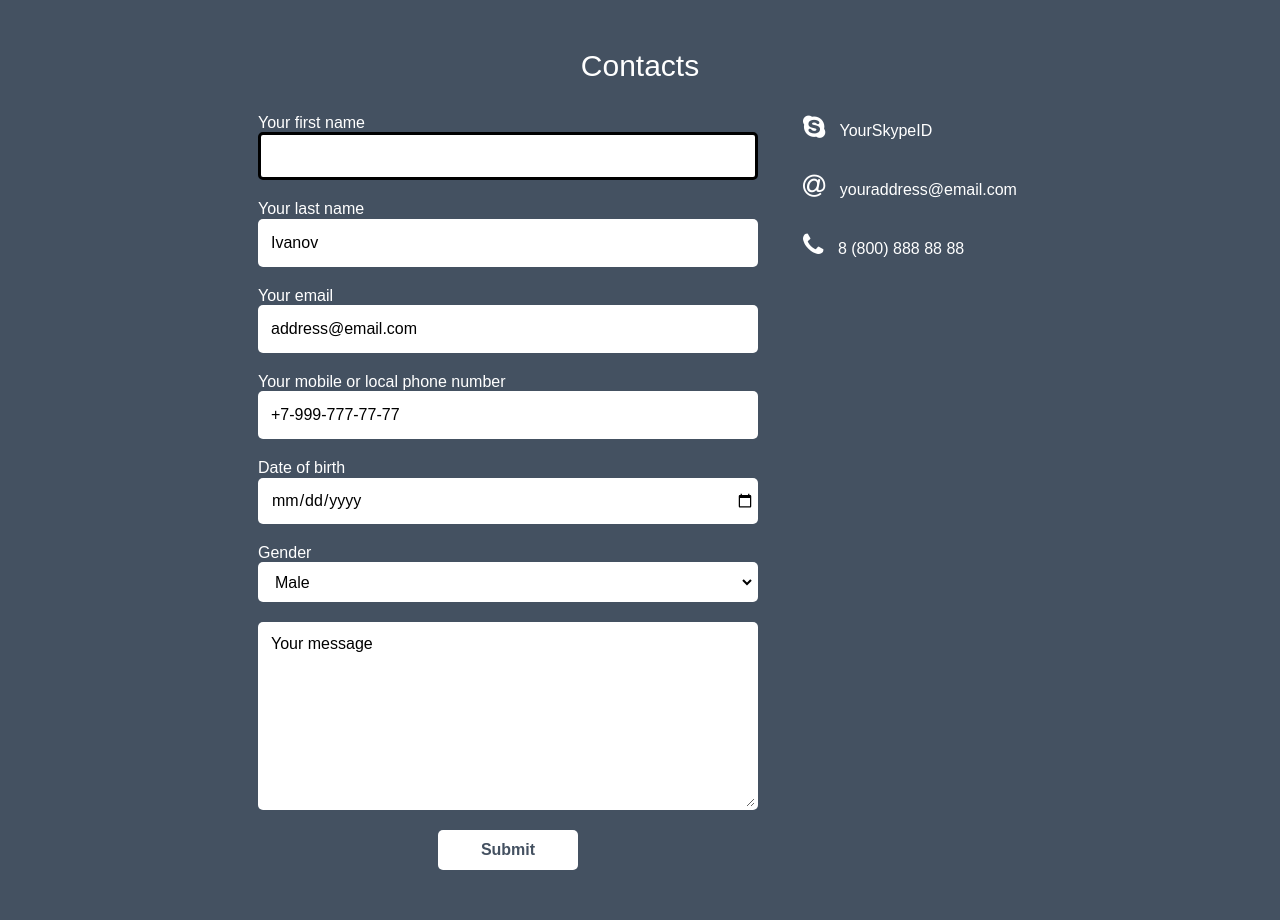
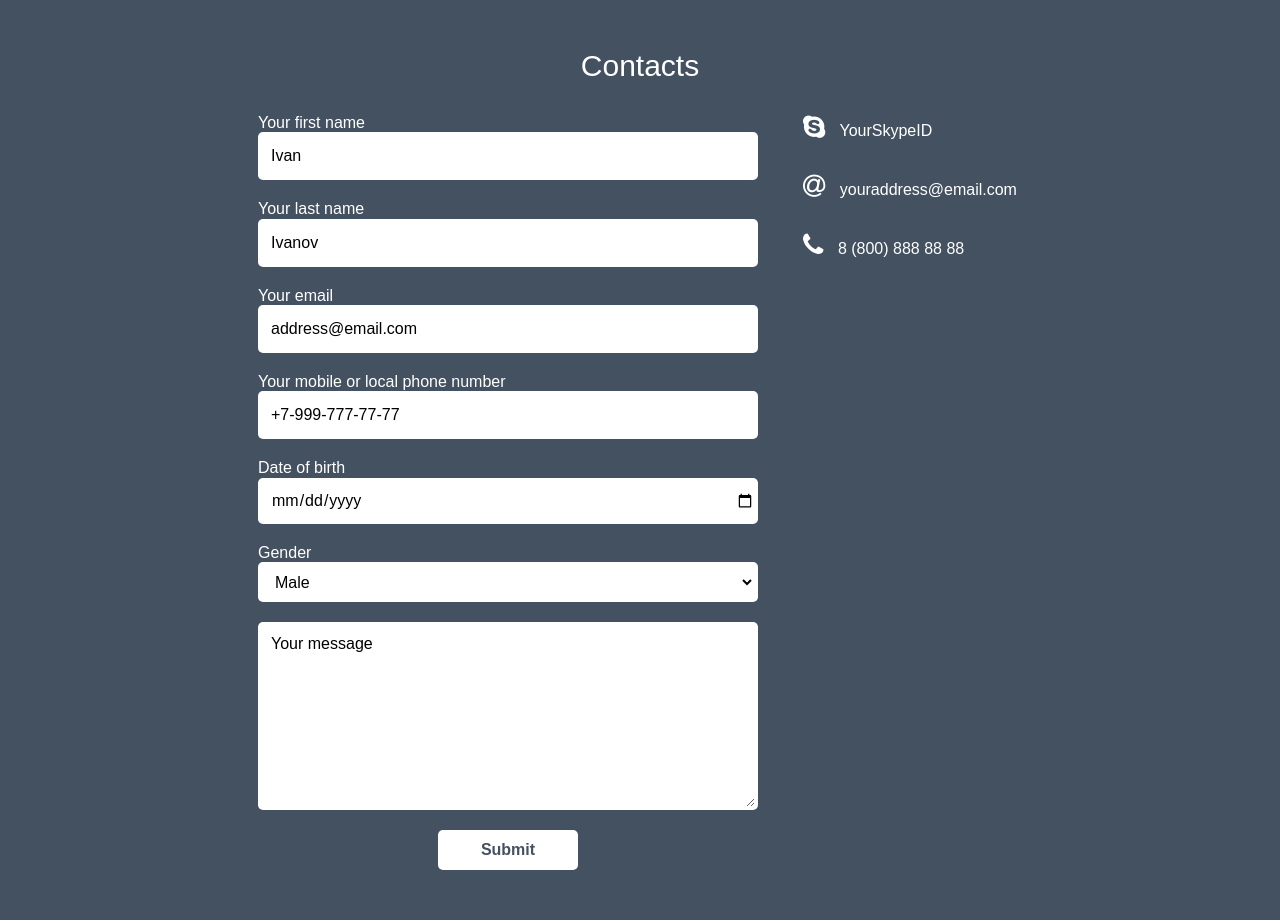
Before and after one commit to IgorKennyPavlov/Light_Template, a plain HTML site: page index.html in a window 1280 px wide. Shown: the part 3120-4043 px from the top of the page. Drawn offline with Linux system fonts and the light colour scheme.

Commit message:
Autofocus removed

```diff
--- a/index.html
+++ b/index.html
@@ -216,7 +216,7 @@
 				<div class="form-wrap">
 					<form action="#">
 						<label for="firstName">Your first name</label>
-						<input class="form-field" type="text" id="firstName" placeholder="Ivan" autofocus required>
+						<input class="form-field" type="text" id="firstName" placeholder="Ivan" required>
 						<label for="lastName">Your last name</label>
 						<input class="form-field" type="text" id="lastName" placeholder="Ivanov" required>
 						<label for="email">Your email</label>
```
